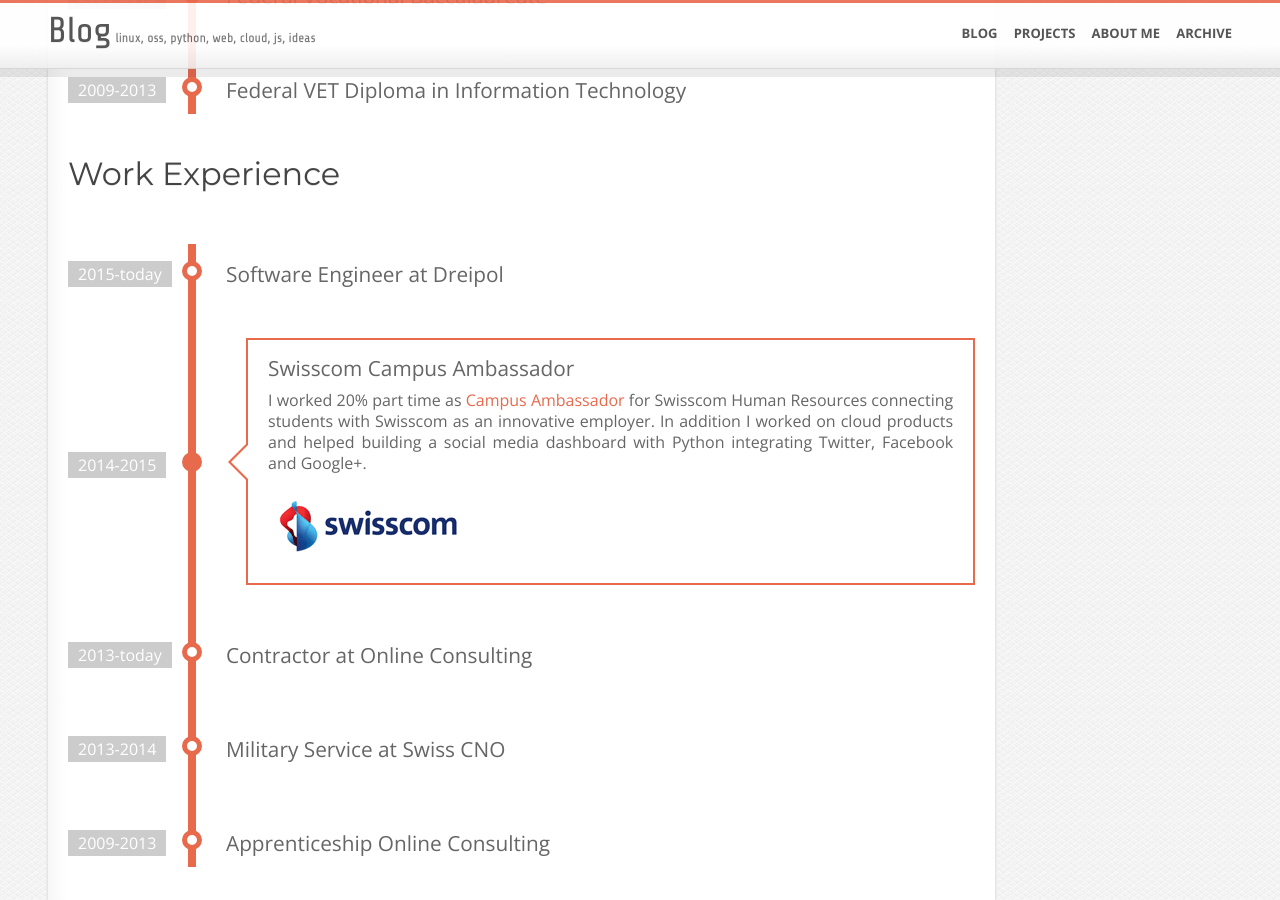
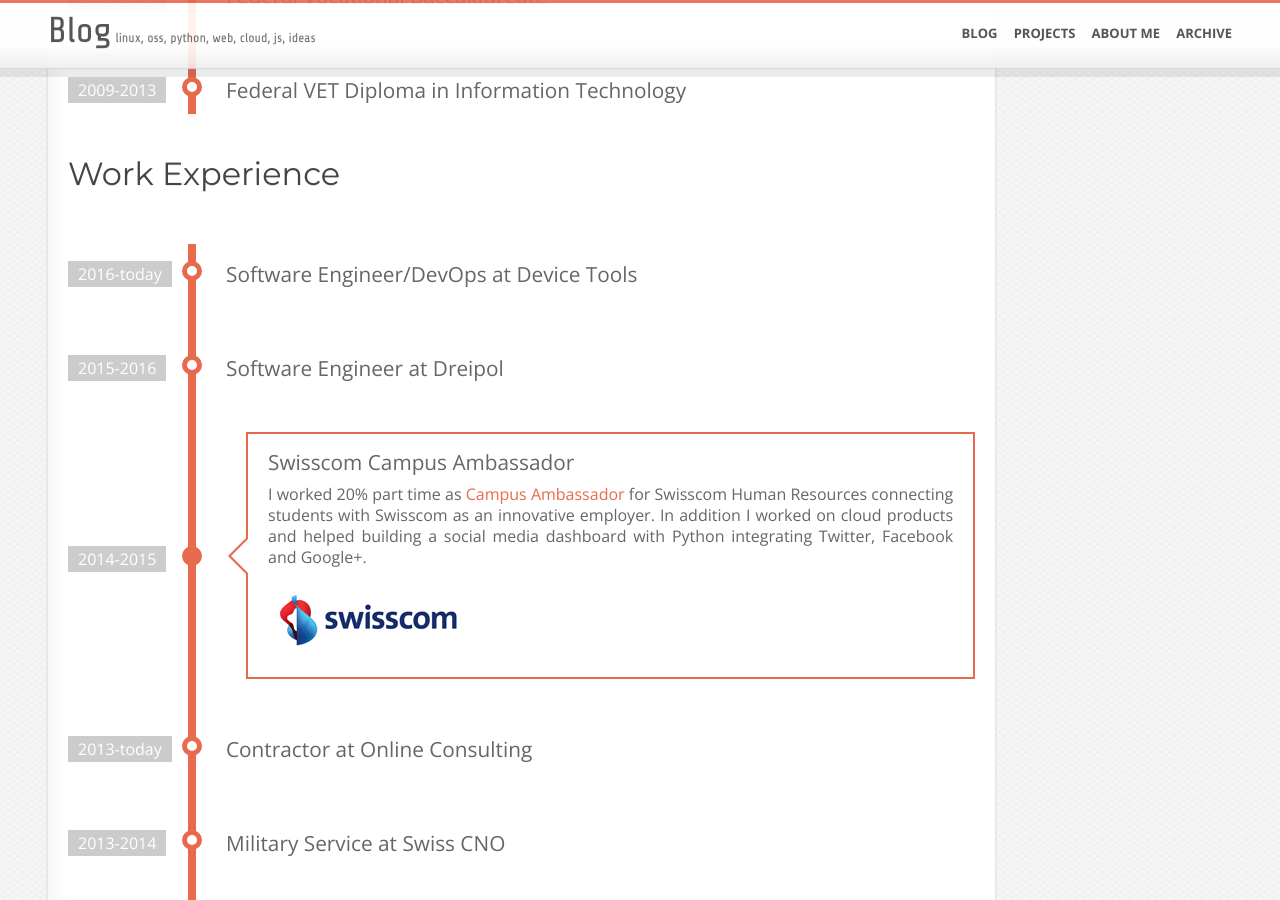
Before and after one commit to lukasmartinelli/lukasmartinelli.github.io, a Jekyll site: the page built from cv.html, in a window 1280 px wide and 900 px high, scrolled down 2351 px. Built offline with Jekyll 4.4.1, drawn with Linux system fonts in a browser that asks for light colours; some of the changed text lies outside the part shown.

Commit message:
Update CV

```diff
--- a/_includes/bio.html
+++ b/_includes/bio.html
@@ -3,7 +3,7 @@
   <div class="description">
       <p>
       I'm <a href="/cv.html">Lukas Martinelli</a>, a software engineer from Switzerland working for
-      <a href="http://dreipol.ch/">Dreipol</a>
+      <a href="http://devicetools.ch/">Device Tools</a>
       and currently studying Computer Science at <a href="https://www.hsr.ch/">HSR</a>.
       </p>
       <a href='https://twitter.com/lukmartinelli' target='blank'><img id='twitterFollow' src='/img/twitter-follow.png' width='131' height='56'></a>
--- a/cv.html
+++ b/cv.html
@@ -11,7 +11,7 @@ title: Resume Lukas Martinelli
         <h2>About me</h2>
         <p>
         I'm <a href="/cv.html">Lukas Martinelli</a>, a software engineer from Switzerland working for
-        <a href="http://dreipol.ch/">Dreipol</a>
+        <a href="http://devicetools.ch/">Device Tools</a>
         and currently studying Computer Science at <a href="https://www.hsr.ch/">HSR</a>.
         </p>
         <p>
@@ -202,15 +202,30 @@ title: Resume Lukas Martinelli
         <h2>Work Experience</h2>
         <ul class="timeline">
 		  <li class='work'>
-		    <input class='radio' id='work-dreipol' name='works' type='radio' checked>
+		    <input class='radio' id='work-devicetools' name='works' type='radio' checked>
 		    <div class="relative">
-		      <label for='work-dreipol'>Software Engineer at Dreipol</label>
-		      <span class='date'>2015-today</span>
+		      <label for='work-devicetools'>Software Engineer/DevOps at Device Tools</label>
+		      <span class='date'>2016-today</span>
 		      <span class='circle'></span>
 		    </div>
 		    <div class='content'>
 		      <p>
-              I work 40% part time as Software Engineer and DevOps for
+              I work 50% part time as Software Engineer and DevOps for
+              <a href="http://devicetools.ch/">Dreipol</a>. We are building a Kubernetes
+              based microservice platform using Kafka and Haskell.
+              <p><img src="/img/devicetools.svg" /></p>
+		    </div>
+		  </li>
+		  <li class='work'>
+		    <input class='radio' id='work-dreipol' name='works' type='radio' checked>
+		    <div class="relative">
+		      <label for='work-dreipol'>Software Engineer at Dreipol</label>
+		      <span class='date'>2015-2016</span>
+		      <span class='circle'></span>
+		    </div>
+		    <div class='content'>
+		      <p>
+              I worked 40% part time as Software Engineer for
               <a href="http://dreipol.ch/">Dreipol</a>. I create web applications from
               back to front with Django, JavaScript and Sass.
               I also built up a private PaaS and manage the cloud infrastructure with Docker.
```
Also changed, not shown: img/devicetools.svg (added), index.html (line endings or trailing spaces).
